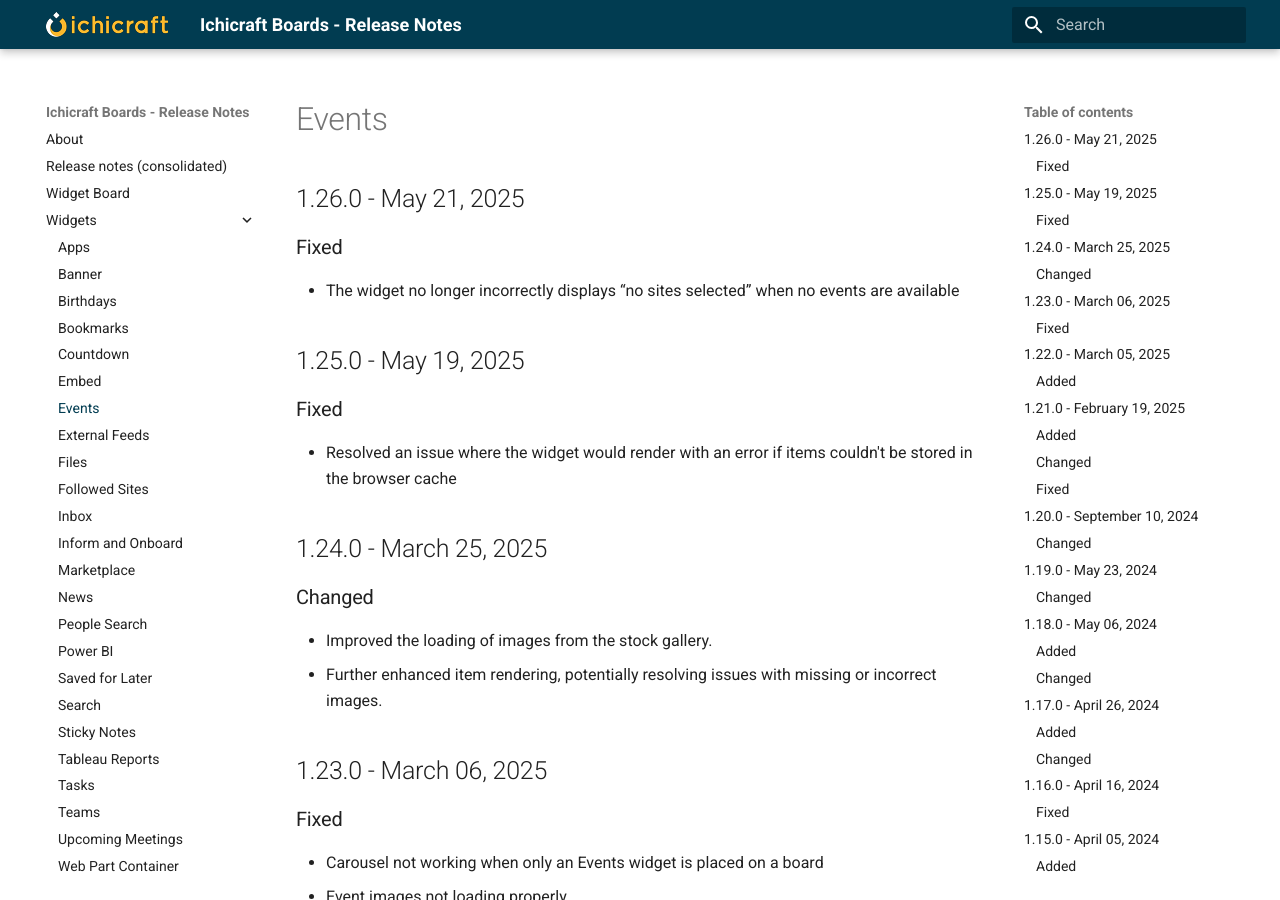
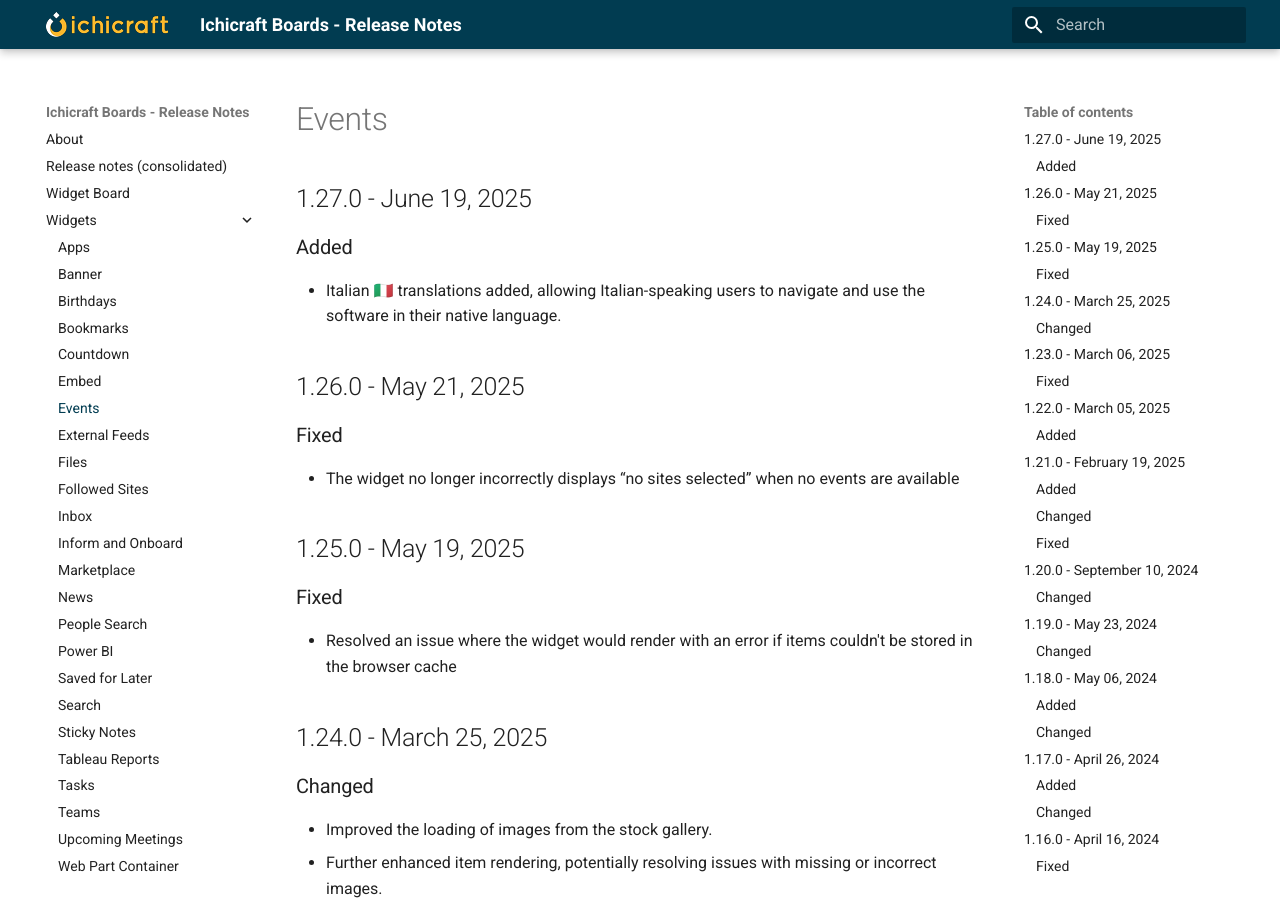
Before and after one commit to ichicraft/widgets-docs, an MkDocs documentation site: the page built from docs/Widgets/Events.md, in a window 1280 px wide and 900 px high. Built offline with MkDocs 1.6.1 and Material for MkDocs 9.7.7, drawn with Linux system fonts in a browser that asks for light colours.

```diff
--- a/docs/Widgets/Events.md
+++ b/docs/Widgets/Events.md
@@ -1,3 +1,8 @@
+## 1.27.0 - June 19, 2025
+
+### Added
+- Italian 🇮🇹 translations added, allowing Italian-speaking users to navigate and use the software in their native language.
+
 ## 1.26.0 - May 21, 2025
 
 ### Fixed
```
Also changed, not shown: docs/Release-notes-(consolidated).md (+5 -0 lines).
